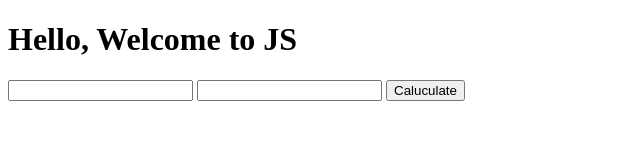
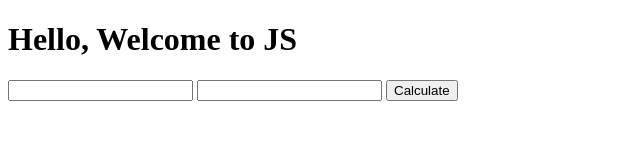
Before and after one commit to acciojob/Calculate-Sum-Adarsh4775, a website: page main.html in a window 1280 px wide. Shown: the full height of the page, 0-640 px from the left. Drawn offline with Linux system fonts and the light colour scheme.

Commit message:
created a submission

```diff
--- a/main.html
+++ b/main.html
@@ -7,10 +7,10 @@
 </head>
 
 <body>
-	<h1 id="heading"> Hello, Welcome to JS</h1>
+	<h1 id="heading">Hello, Welcome to JS</h1>
 	<input type="number" id="n1">
 	<input type="number" id="n2">
-	<button id="sum_btn">Caluculate</button>
+	<button id="sum_btn">Calculate</button>
 	<div id="Sum"></div>
 	<!-- the entire body must be written by student -->
     <script type="text/javascript" src="./script.js">
```
